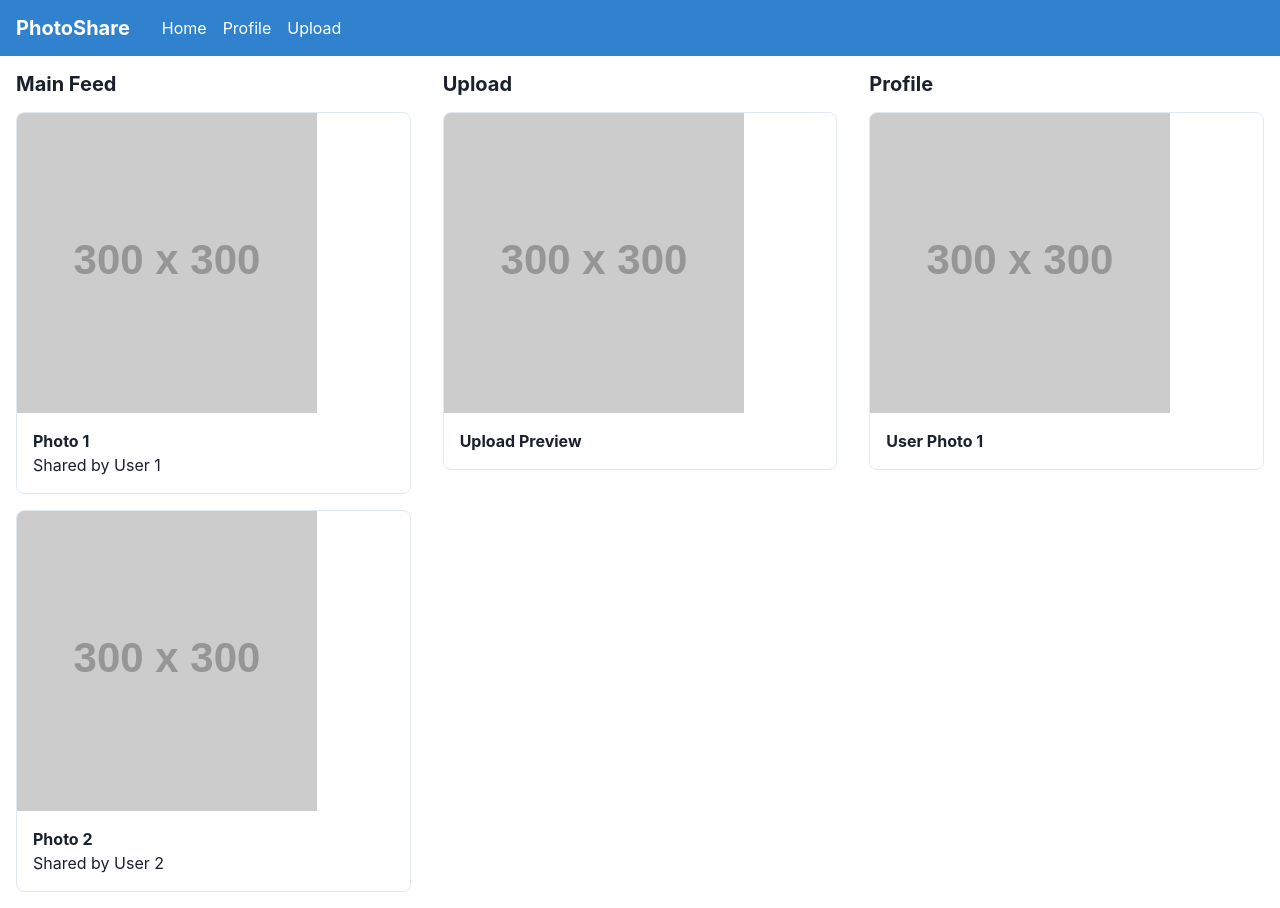
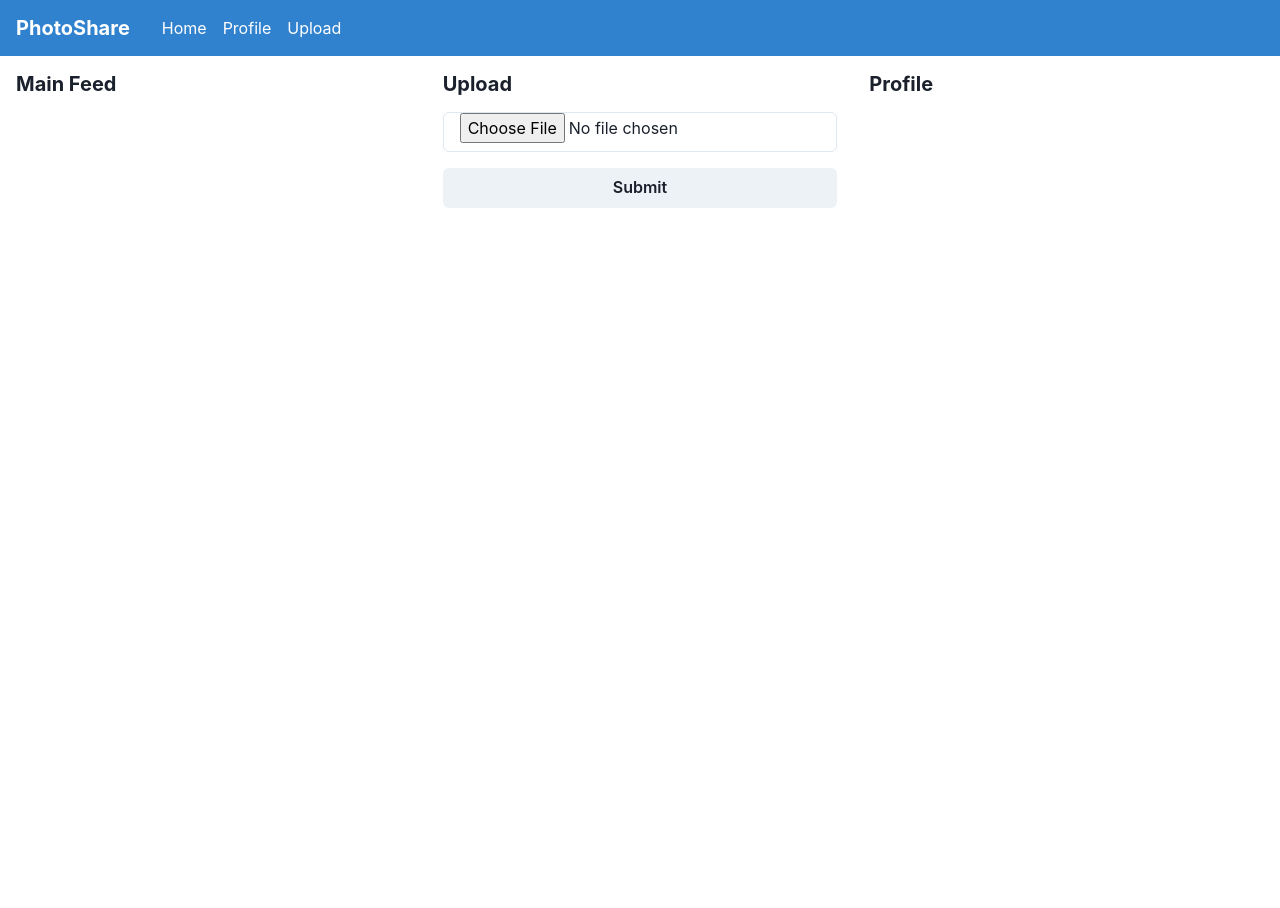
Before and after one commit to GPT-Engineer-App-Dev/social-pic-exchange, a React (Vite) app: page / in a window 1280 px wide. After the commit the page ends 800 px from the top, so only its background shows below. Built offline with nearby package versions, Linux system fonts and the light colour scheme.

Commit message:
Added photo upload functionality. Users can now upload photos from their devices, and the uploaded photos appear in the main feed and the user's profile section.

```diff
--- a/src/pages/Index.jsx
+++ b/src/pages/Index.jsx
@@ -1,7 +1,27 @@
-import { Box, Container, Flex, Heading, HStack, Image, SimpleGrid, Text, VStack } from "@chakra-ui/react";
+import { Box, Container, Flex, Heading, HStack, Image, SimpleGrid, Text, VStack, Input, Button } from "@chakra-ui/react";
+import { useState } from "react";
 import { Link } from "react-router-dom";
 
 const Index = () => {
+  const [photos, setPhotos] = useState([]);
+  const [uploadingPhoto, setUploadingPhoto] = useState(null);
+
+  const handlePhotoUpload = (e) => {
+    const file = e.target.files[0];
+    const reader = new FileReader();
+    reader.onloadend = () => {
+      setUploadingPhoto(reader.result);
+    };
+    reader.readAsDataURL(file);
+  };
+
+  const handleSubmit = () => {
+    if (uploadingPhoto) {
+      setPhotos([...photos, uploadingPhoto]);
+      setUploadingPhoto(null);
+    }
+  };
+
   return (
     <Container maxW="container.xl" p={0}>
       {/* Navigation Bar */}
@@ -24,21 +44,15 @@ const Index = () => {
             Main Feed
           </Heading>
           <VStack spacing={4} align="stretch">
-            {/* Sample Photo Cards */}
-            <Box borderWidth="1px" borderRadius="lg" overflow="hidden" w="full">
-              <Image src="https://via.placeholder.com/300" alt="Photo 1" />
+            {photos.map((photo, index) => (
+              <Box key={index} borderWidth="1px" borderRadius="lg" overflow="hidden" w="full">
+                <Image src={photo} alt={`Photo ${index + 1}`} />
                 <Box p={4}>
-                <Text fontWeight="bold">Photo 1</Text>
+                  <Text fontWeight="bold">{`Photo ${index + 1}`}</Text>
                   <Text>Shared by User 1</Text>
                 </Box>
               </Box>
-            <Box borderWidth="1px" borderRadius="lg" overflow="hidden" w="full">
-              <Image src="https://via.placeholder.com/300" alt="Photo 2" />
-              <Box p={4}>
-                <Text fontWeight="bold">Photo 2</Text>
-                <Text>Shared by User 2</Text>
-              </Box>
-            </Box>
+            ))}
           </VStack>
         </Box>
 
@@ -48,13 +62,16 @@ const Index = () => {
             Upload
           </Heading>
           <VStack spacing={4} align="stretch">
+            <Input type="file" accept="image/*" onChange={handlePhotoUpload} />
+            {uploadingPhoto && (
               <Box borderWidth="1px" borderRadius="lg" overflow="hidden" w="full">
-              <Image src="https://via.placeholder.com/300" alt="Upload Preview" />
+                <Image src={uploadingPhoto} alt="Upload Preview" />
                 <Box p={4}>
                   <Text fontWeight="bold">Upload Preview</Text>
                 </Box>
               </Box>
-            {/* Add Upload Form */}
+            )}
+            <Button onClick={handleSubmit}>Submit</Button>
           </VStack>
         </Box>
 
@@ -64,13 +81,14 @@ const Index = () => {
             Profile
           </Heading>
           <VStack spacing={4} align="stretch">
-            {/* User's Photos */}
-            <Box borderWidth="1px" borderRadius="lg" overflow="hidden" w="full">
-              <Image src="https://via.placeholder.com/300" alt="User Photo 1" />
+            {photos.map((photo, index) => (
+              <Box key={index} borderWidth="1px" borderRadius="lg" overflow="hidden" w="full">
+                <Image src={photo} alt={`User Photo ${index + 1}`} />
                 <Box p={4}>
-                <Text fontWeight="bold">User Photo 1</Text>
+                  <Text fontWeight="bold">{`User Photo ${index + 1}`}</Text>
                 </Box>
               </Box>
+            ))}
           </VStack>
         </Box>
       </SimpleGrid>
```
Lines whose indentation alone changed are shown as unchanged.
